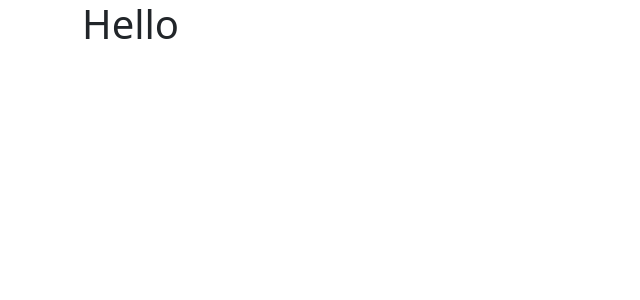
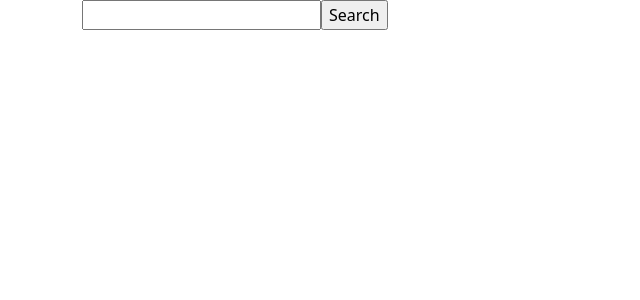
Before and after one commit to valeavienna/Dictionary, a React (Create React App) app: page / in a window 1280 px wide. Shown: the top 300 px of the page, without its empty margins (0-640 px from the left). Built offline with nearby package versions, Linux system fonts and the light colour scheme.

Commit message:
integrated api

```diff
--- a/src/Dictionary.js
+++ b/src/Dictionary.js
@@ -1,10 +1,32 @@
-import React from "react";
+import React, { useState } from "react";
+import axios from "axios";
 import "./Dictionary.css";
 
 function Dictionary() {
+  let [word, setWord] = useState(null);
+  let [definition, setDefinition] = useState([{}]);
+  let apiURL = `https://api.dictionaryapi.dev/api/v2/entries/en/${word}`;
+
+  function search(event) {
+    event.preventDefault();
+    axios.get(apiURL).then(response);
+  }
+
+  function handleChange(event) {
+    setWord(event.target.value);
+  }
+
+  function response(response) {
+    setDefinition(response.data[0]);
+    console.log(definition);
+  }
+
   return (
     <div className="Dictionary">
-      <h1>Hello</h1>
+      <form onSubmit={search}>
+        <input type="search" onChange={handleChange}></input>
+        <input type="submit" value="Search"></input>
+      </form>
     </div>
   );
 }
```
Also changed, not shown: src/Results.css (added), src/Results.js (added).
